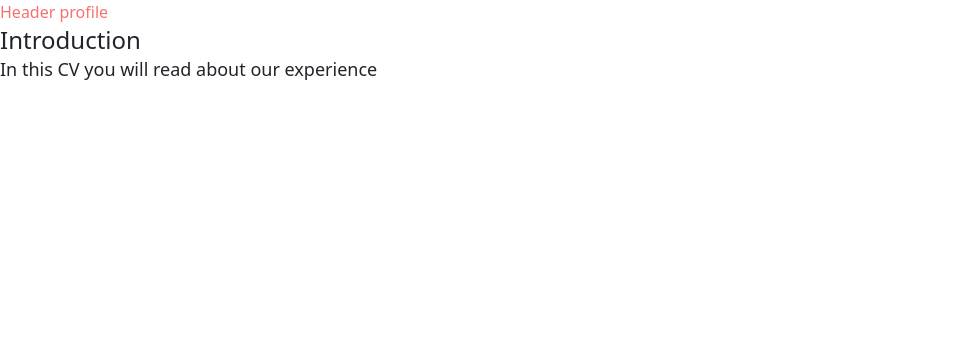
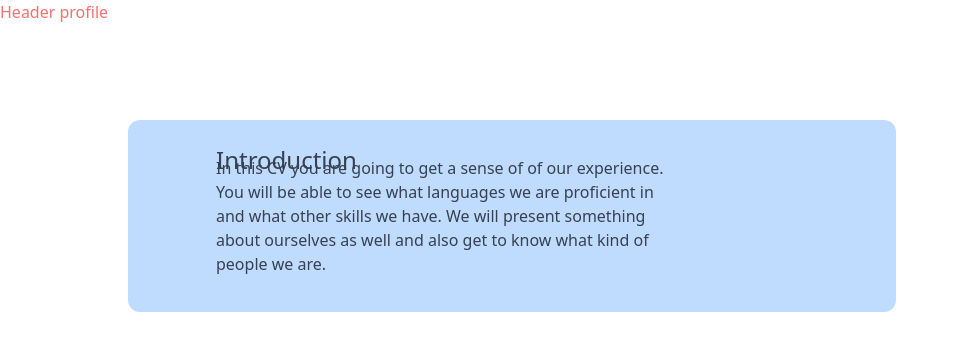
Before and after one commit to FilipGadzo1/website, a React (Create React App) app: page / in a window 1280 px wide. Shown: the top 350 px of the page, without its empty margins (0-959 px from the left). Built offline with nearby package versions, Linux system fonts and the light colour scheme.

Commit message:
creating intro box

```diff
--- a/src/components/HeaderProfile.tsx
+++ b/src/components/HeaderProfile.tsx
@@ -1,7 +1,4 @@
 import React, {ReactElement} from 'react';
-import {Container, Row, Col} from 'react-bootstrap';
-import Image from 'react-bootstrap/Image';
-import profile from '../images/profile.jpg';
 
 export interface HeaderProfileProps {
     label: string;
--- a/src/components/Intro.tsx
+++ b/src/components/Intro.tsx
@@ -1,5 +1,4 @@
 import React, {ReactElement} from 'react';
-import '../styles/intro.css';
 
 export interface IntroProps{
     title: string;
@@ -12,14 +11,14 @@ const Intro: React.FC<IntroProps> = (
         const title = props.title;
         const content = props.content;
         return(
-            <div>
-                <div className="justify-center">
-                    <div className="text-2xl">
+            <div className="box-border h-48 p-4 mt-24 mx-32 mr-96 bg-blue-200 rounded-xl">
+                <div className="h-8 pl-16 flex flex-wrap content-center">
+                    <div className="text-2xl font-medium text-gray-700">
                         {title}
                     </div>
                 </div>
-                <div className="">
-                    <div className="content">
+                <div className="h-20 pl-16 flex flex-wrap content-center">
+                    <div className="mr-48 text-base font-medium text-gray-700">
                         {content}
                     </div>
                 </div>
--- a/src/pages/Home.tsx
+++ b/src/pages/Home.tsx
@@ -11,15 +11,18 @@ const Home: React.FC<HomeProps> = ({
 }: HomeProps): ReactElement =>{
     return(
         <div>
-            <div >
+            <div>
                 <HeaderProfile label={"Header profile"}/>
             </div>
             <div>
-                <Intro title = {'Introduction'} content = {'In this CV you will read about our experience'}/>
+                <Intro
+                    title = {'Introduction'}
+                    content = {'In this CV you are going to get a sense of of our experience. ' +
+                    'You will be able to see what languages we are proficient in and what other skills we have. ' +
+                    'We will present something about ourselves as well and also get to know what kind of people we are.'}
+                />
             </div>
-
         </div>
-
     )
 }
 
```
